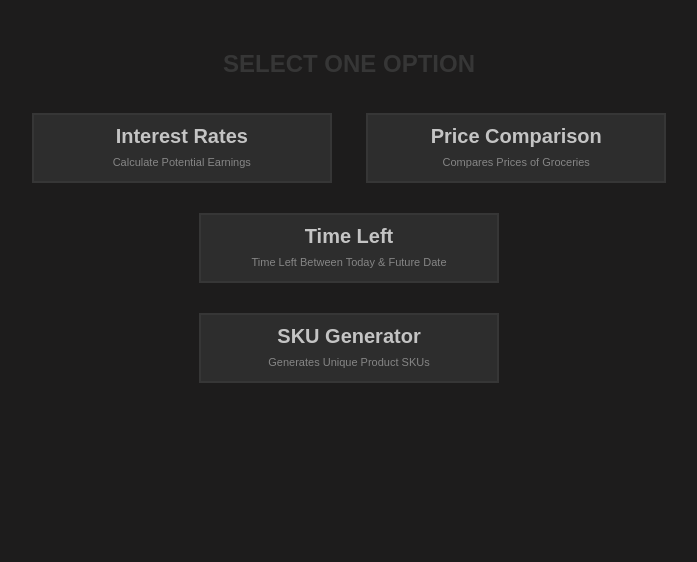
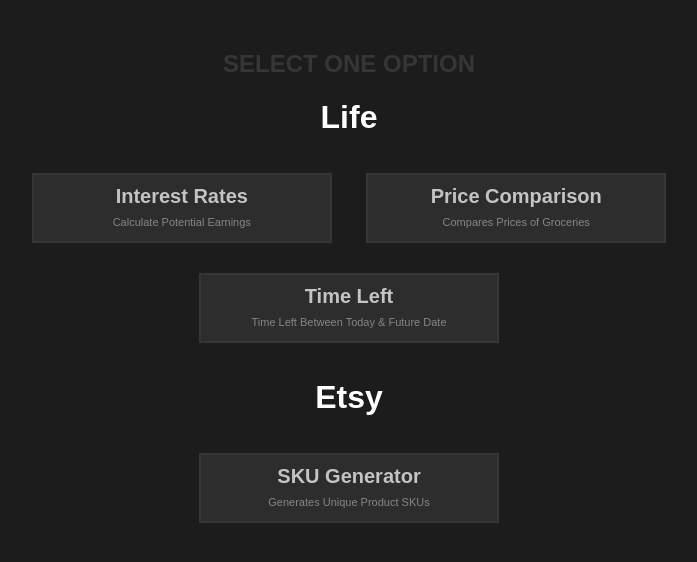
Before and after one commit to AgentKane/Landing-Page, a plain HTML site: page index.html in a window 1280 px wide. Shown: the whole page, without its empty margins (291-988 px from the left). Drawn offline with Linux system fonts and the light colour scheme.

Commit message:
Update index.html

```diff
--- a/index.html
+++ b/index.html
@@ -11,15 +11,25 @@
 <body>
     <h2>SELECT ONE OPTION</h2>
 
+<!-- ROW 1 | Etsy --------------------------------------------------------------------------------------------------------------------------------------------------------------------------------------- -->
     <div>
+        <h1>Life</h1>
 
         <button onclick="window.location.href='interest-rate-earnings.html'">Interest Rates<br/><span class="sub-text">Calculate Potential Earnings</span></button>
 
-     <button onclick="window.location.href='PriceComparison.html'">Price Comparison<br/><span class="sub-text">Compares Prices of Groceries</span></button></div>
+        <button onclick="window.location.href='PriceComparison.html'">Price Comparison<br/><span class="sub-text">Compares Prices of Groceries</span></button></div>
 
-    <div><button onclick="window.location.href='time-left.html'">Time Left<br/><span class="sub-text">Time Left Between Today & Future Date</span></button></div>
+        <button onclick="window.location.href='time-left.html'">Time Left<br/><span class="sub-text">Time Left Between Today & Future Date</span></button>
 
-    <div><button onclick="window.location.href='SKU-Generator.html'">SKU Generator<br/><span class="sub-text">Generates Unique Product SKUs</span></button></div>
+<!-- ROW 2 | Etsy --------------------------------------------------------------------------------------------------------------------------------------------------------------------------------------- -->
+
+    <div>
+
+        <h1>Etsy</h1>
+
+        <button onclick="window.location.href='SKU-Generator.html'">SKU Generator<br/><span class="sub-text">Generates Unique Product SKUs</span></button>
+
+    </div>
 
 </body>
 
```
